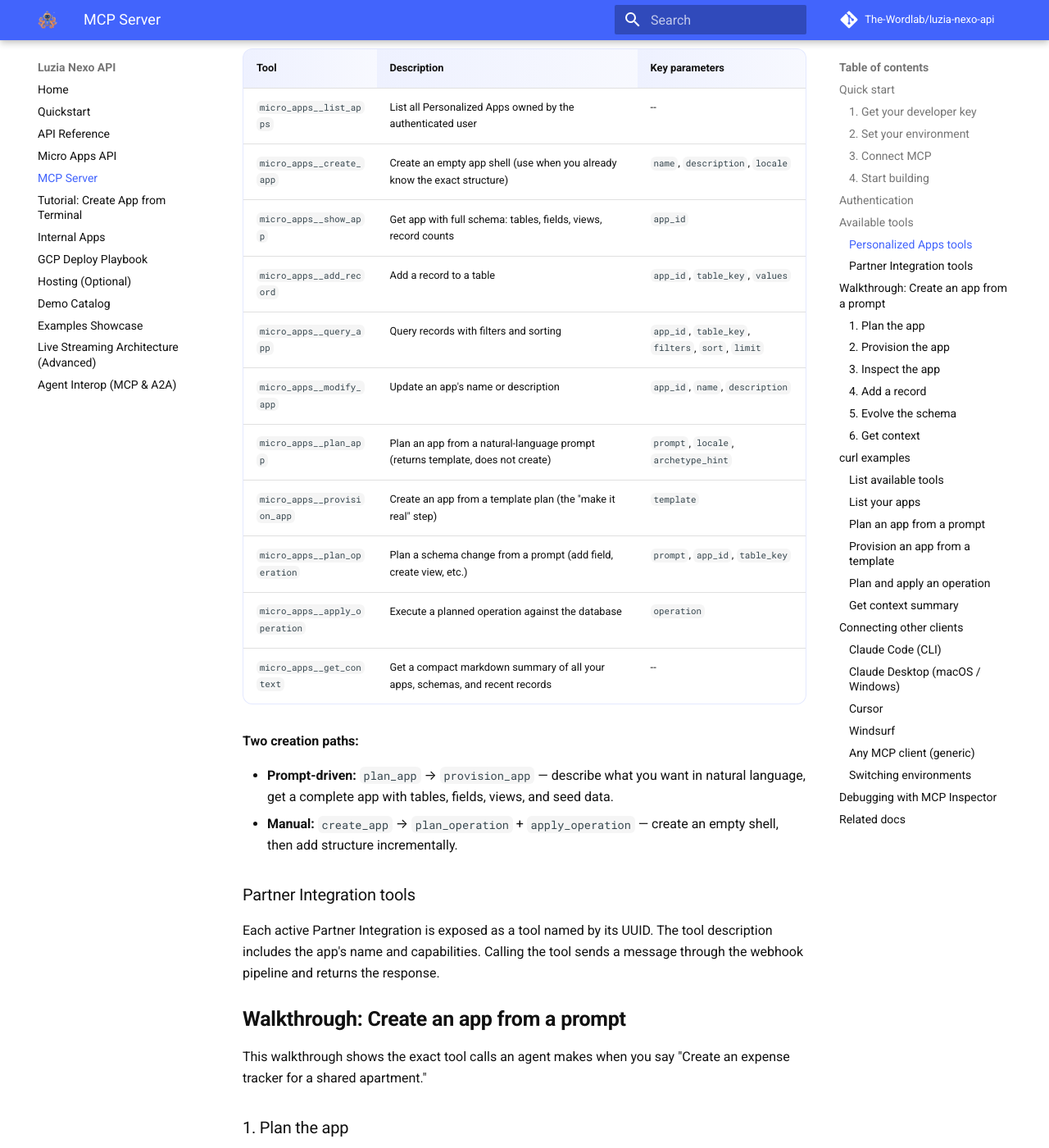
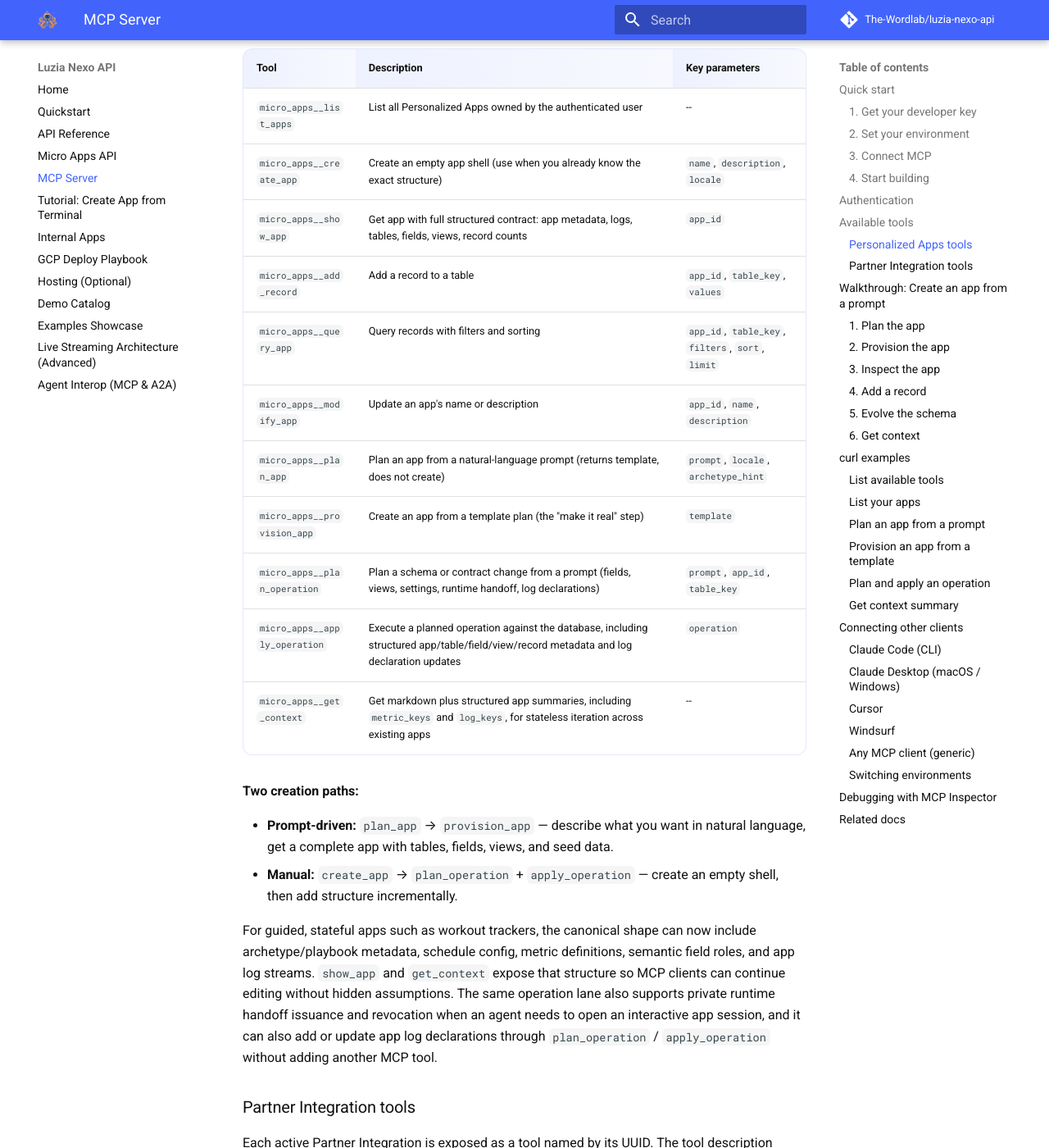
Before and after one commit to The-Wordlab/luzia-nexo-api, an MkDocs documentation site: the page built from docs/mcp.md, in a window 1280 px wide and 1400 px high, scrolled down 2004 px. Shown: the whole window at 82% size. Built offline with MkDocs 1.6.1 and Material for MkDocs 9.7.7, drawn with Linux system fonts in a browser that asks for light colours; comment, search, counter and statistics services are not loaded.

Commit message:
docs: sync mcp guided tracker contract

```diff
--- a/docs/mcp.md
+++ b/docs/mcp.md
@@ -84,20 +84,29 @@
 |---|---|---|
 | `micro_apps__list_apps` | List all Personalized Apps owned by the authenticated user | -- |
 | `micro_apps__create_app` | Create an empty app shell (use when you already know the exact structure) | `name`, `description`, `locale` |
-| `micro_apps__show_app` | Get app with full schema: tables, fields, views, record counts | `app_id` |
+| `micro_apps__show_app` | Get app with full structured contract: app metadata, logs, tables, fields, views, record counts | `app_id` |
 | `micro_apps__add_record` | Add a record to a table | `app_id`, `table_key`, `values` |
 | `micro_apps__query_app` | Query records with filters and sorting | `app_id`, `table_key`, `filters`, `sort`, `limit` |
 | `micro_apps__modify_app` | Update an app's name or description | `app_id`, `name`, `description` |
 | `micro_apps__plan_app` | Plan an app from a natural-language prompt (returns template, does not create) | `prompt`, `locale`, `archetype_hint` |
 | `micro_apps__provision_app` | Create an app from a template plan (the "make it real" step) | `template` |
-| `micro_apps__plan_operation` | Plan a schema change from a prompt (add field, create view, etc.) | `prompt`, `app_id`, `table_key` |
-| `micro_apps__apply_operation` | Execute a planned operation against the database | `operation` |
-| `micro_apps__get_context` | Get a compact markdown summary of all your apps, schemas, and recent records | -- |
+| `micro_apps__plan_operation` | Plan a schema or contract change from a prompt (fields, views, settings, runtime handoff, log declarations) | `prompt`, `app_id`, `table_key` |
+| `micro_apps__apply_operation` | Execute a planned operation against the database, including structured app/table/field/view/record metadata and log declaration updates | `operation` |
+| `micro_apps__get_context` | Get markdown plus structured app summaries, including `metric_keys` and `log_keys`, for stateless iteration across existing apps | -- |
 
 **Two creation paths:**
 
 - **Prompt-driven:** `plan_app` → `provision_app` — describe what you want in natural language, get a complete app with tables, fields, views, and seed data.
 - **Manual:** `create_app` → `plan_operation` + `apply_operation` — create an empty shell, then add structure incrementally.
+
+For guided, stateful apps such as workout trackers, the canonical shape can now
+include archetype/playbook metadata, schedule config, metric definitions,
+semantic field roles, and app log streams. `show_app` and `get_context` expose
+that structure so MCP clients can continue editing without hidden assumptions.
+The same operation lane also supports private runtime handoff issuance and
+revocation when an agent needs to open an interactive app session, and it can
+also add or update app log declarations through `plan_operation` /
+`apply_operation` without adding another MCP tool.
 
 ### Partner Integration tools
 
```
Also changed, not shown: docs/micro-apps-api.md (+19 -1 lines).
